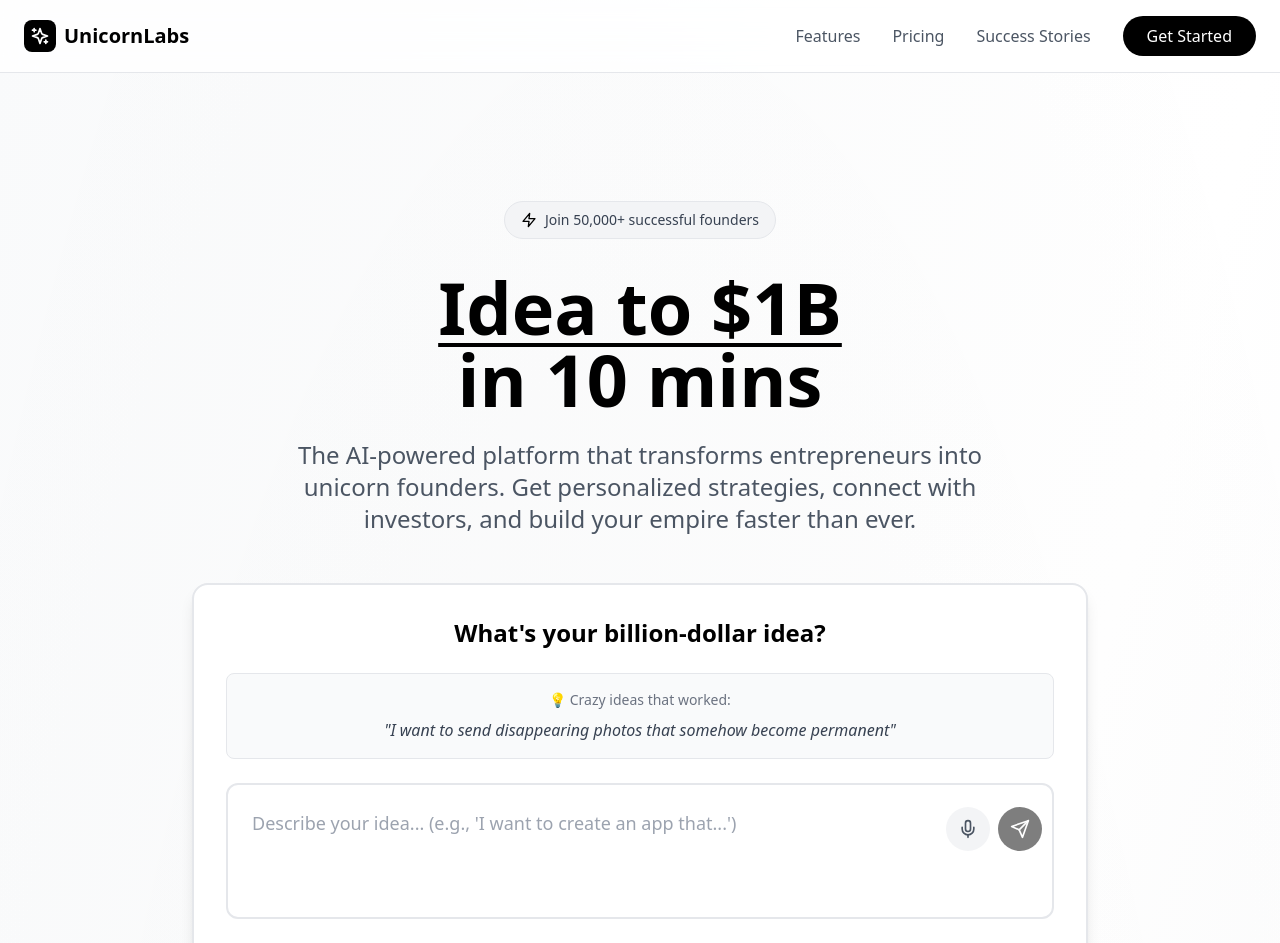
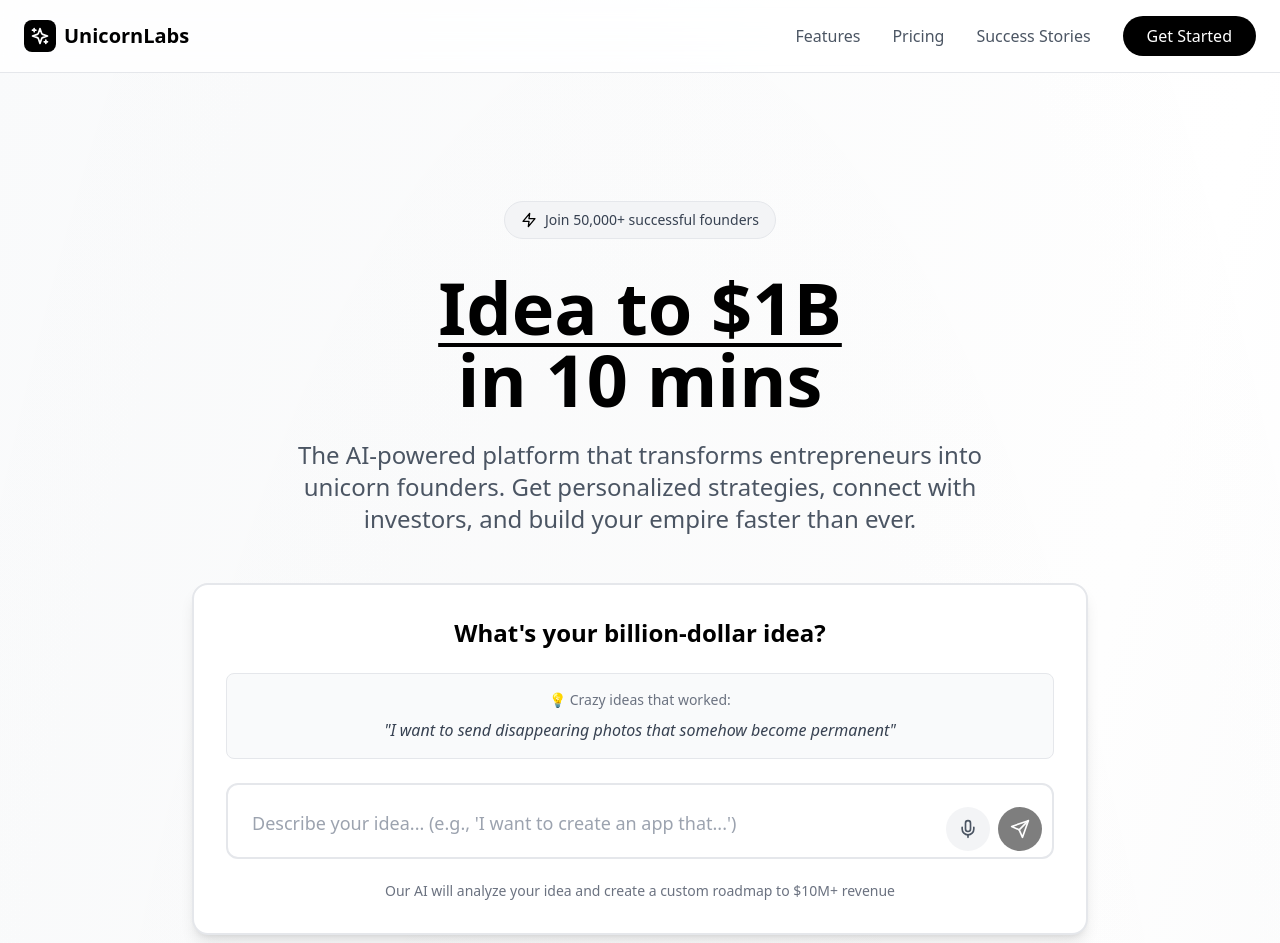
Before and after one commit to learesong/unicorn-labs-ui, a React (Vite) app: page / in a window 1280 px wide. Shown: the top 943 px of the page. Built offline with nearby package versions, Linux system fonts and the light colour scheme.

Commit message:
Make Input Box Auto-Expanding

```diff
--- a/src/App.tsx
+++ b/src/App.tsx
@@ -1,4 +1,4 @@
-import React, { useState, useEffect } from 'react';
+import React, { useState, useEffect, useRef } from 'react';
 import {
   ArrowRight,
   Sparkles,
@@ -29,6 +29,7 @@ function App() {
   const [ideaInput, setIdeaInput] = useState('');
   const [currentExampleIndex, setCurrentExampleIndex] = useState(0);
   const [isListening, setIsListening] = useState(false);
+  const textareaRef = useRef<HTMLTextAreaElement>(null);
 
   const exampleIdeas = [
     "I want to sleep in other people's houses and pay them for it",
@@ -54,6 +55,14 @@ function App() {
     }, 3000);
     return () => clearInterval(interval);
   }, []);
+
+  // Auto-resize textarea
+  useEffect(() => {
+    if (textareaRef.current) {
+      textareaRef.current.style.height = 'auto';
+      textareaRef.current.style.height = `${textareaRef.current.scrollHeight}px`;
+    }
+  }, [ideaInput]);
 
   const handleVoiceInput = () => {
     if ('webkitSpeechRecognition' in window || 'SpeechRecognition' in window) {
@@ -277,11 +286,13 @@ function App() {
               {/* Input Field */}
               <div className="relative">
                 <textarea
+                  ref={textareaRef}
                   value={ideaInput}
                   onChange={(e) => setIdeaInput(e.target.value)}
                   placeholder="Describe your idea... (e.g., 'I want to create an app that...')"
-                  className="w-full p-6 pr-24 border-2 border-gray-200 rounded-xl text-lg resize-none focus:border-black focus:outline-none transition-colors"
-                  rows={3}
+                  className="w-full p-6 pr-24 border-2 border-gray-200 rounded-xl text-lg resize-none focus:border-black focus:outline-none transition-all duration-200 min-h-[60px] overflow-hidden"
+                  rows={1}
+                  style={{ height: 'auto' }}
                 />
 
                 {/* Voice Input Button */}
```
